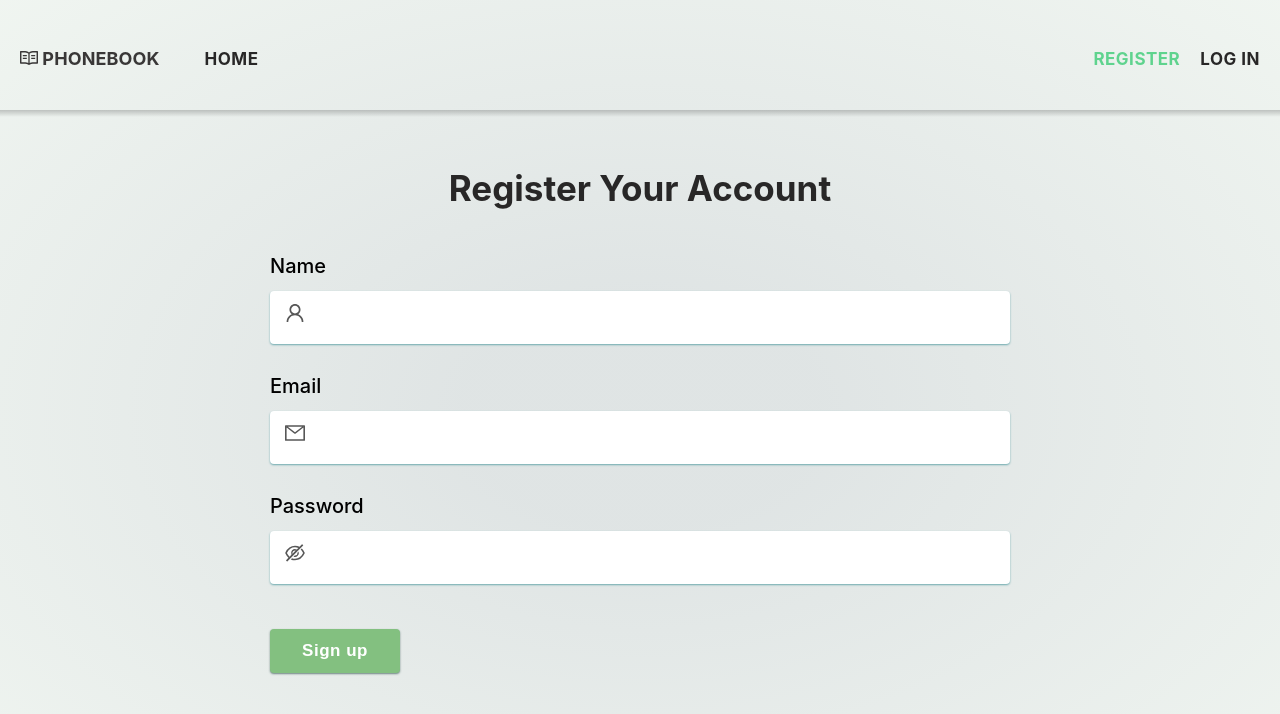
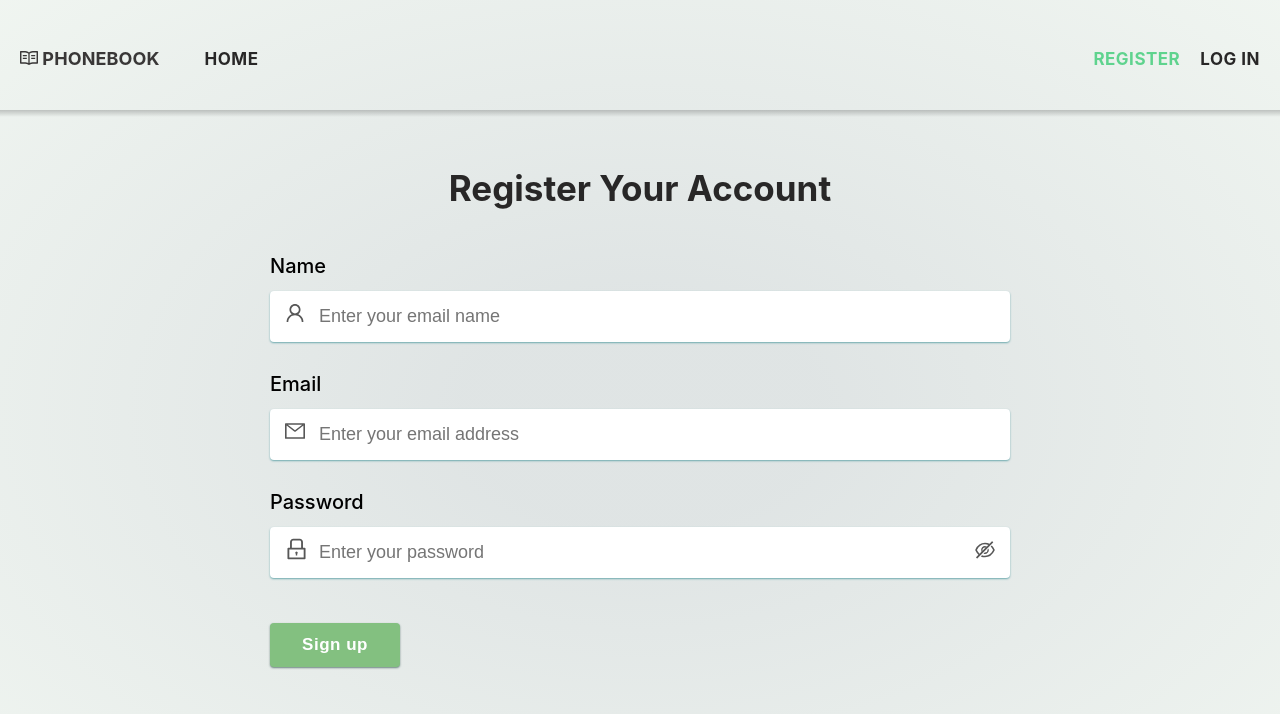
Before and after one commit to GabriellaMar/goit-react-hw-08-phonebook, a React (Create React App) app: page /goit-react-hw-08-phonebook/register in a window 1280 px wide. Shown: the top 714 px of the page. Built offline with nearby package versions, Linux system fonts and the light colour scheme.

Commit message:
did password visibality

```diff
--- a/src/components/Filter/Filter.jsx
+++ b/src/components/Filter/Filter.jsx
@@ -21,6 +21,7 @@ export const Filter = ({ filter }) => {
                 type="text"
                 name="filter"
                 title="Name may contain only letters, apostrophe, dash and spaces. For example Adrian, Jacob Mercer, Charles de Batz de Castelmore d'Artagnan"
+                placeholder='Name'
                 required
                 value={filter}
                 onChange={handleFilterChange}
--- a/src/components/LoginForm/LoginForm.jsx
+++ b/src/components/LoginForm/LoginForm.jsx
@@ -1,12 +1,15 @@
 import { useDispatch } from 'react-redux'
 import { loginUserThunk } from 'redux/operations'
 // import styles from './LoginForm.module.css'
-import { MailOutlined, EyeInvisibleOutlined } from '@ant-design/icons';
+import { MailOutlined, EyeInvisibleOutlined, LockOutlined, EyeOutlined } from '@ant-design/icons';
 import { FormInput, StyedFormTitle, StyledLoginBtn, StyledLoginForm, StyledLoginFormLabel } from './LoginForm.styled';
+import { useState } from 'react';
 
 
 
 export const LoginForm = () => {
+   const [showPassword, setShowPassword] = useState(false);
+
    const dispatch = useDispatch()
    const handleSubmit = (e) => {
       e.preventDefault()
@@ -17,6 +20,10 @@ export const LoginForm = () => {
       }))
       form.reset();
    }
+
+   const togglePasswordVisibility = () => {
+      setShowPassword(!showPassword);
+    };
 
    return (
       <div className='loginContainer'>
@@ -29,15 +36,19 @@ export const LoginForm = () => {
                <FormInput
                   type="email"
                   name="userEmail"
+                  placeholder='Enter your email address'
                   required
                />
             </StyledLoginFormLabel>
             <StyledLoginFormLabel >
                Password
-               <EyeInvisibleOutlined className='formIcon' />
+               <LockOutlined className='formIcon'  style={{ fontSize: 23 }} />
+            {showPassword ? ( <EyeOutlined className='passwordIcon' onClick={togglePasswordVisibility} />
+            ) : (  <EyeInvisibleOutlined  onClick={togglePasswordVisibility} className='passwordIcon' />)}
                <FormInput
-                  type="password"
+                  type={showPassword ? 'text' : 'password'}
                   name="userPassword"
+                  placeholder='Enter your password'
                   required
                />
             </StyledLoginFormLabel>
--- a/src/components/LoginForm/LoginForm.styled.js
+++ b/src/components/LoginForm/LoginForm.styled.js
@@ -8,6 +8,8 @@ export const StyledLoginForm = styled.form`
     /* max-width: 380px; */
     height: 300px;
     margin: 0 auto;
+    padding-left: 15px;
+    padding-right:15px;
 
     @media screen and (min-width: 768px){
     width: 740px;
@@ -40,9 +42,18 @@ position: relative;
         color: rgb(87, 87, 87);
     }
 
+    .passwordIcon{
+        position: absolute;
+        right: 15px;
+        top: 60px;
+        transform: translateY(-50%);
+        color: rgb(87, 87, 87);
+        font-size: '30px';
+    }
+
 `
 export const FormInput = styled.input`
-font-size: 20px;
+font-size: 18px;
     padding: 13px 13px 13px 47px;
     margin-top: 8px;
     border-radius: 4px;
--- a/src/components/RegistrationForm/RegistrationForm.jsx
+++ b/src/components/RegistrationForm/RegistrationForm.jsx
@@ -2,10 +2,12 @@
 import { useDispatch } from 'react-redux'
 import { registerUserThunk } from 'redux/operations'
 // import styles from './RegistrationForm.module.css'
-import { UserOutlined, MailOutlined, EyeInvisibleOutlined } from '@ant-design/icons';
+import { UserOutlined, MailOutlined, EyeInvisibleOutlined, EyeOutlined, LockOutlined } from '@ant-design/icons';
 import { FormInput, StyedFormTitle, StyledLoginBtn, StyledLoginForm, StyledLoginFormLabel } from 'components/LoginForm/LoginForm.styled';
+import { useState } from 'react';
 
 export const RegistrationForm = () => {
+   const [showPassword, setShowPassword] = useState(false);
    const dispatch = useDispatch()
 
    const handleSubmit = (e) => {
@@ -22,6 +24,10 @@ export const RegistrationForm = () => {
       form.reset();
    }
 
+   const togglePasswordVisibility = () => {
+      setShowPassword(!showPassword);
+    };
+
    return <div >
       <StyedFormTitle >Register Your Account</StyedFormTitle>
       <StyledLoginForm
@@ -32,6 +38,7 @@ export const RegistrationForm = () => {
             <FormInput className='registrationInput'
                type="text"
                name="userName"
+               placeholder='Enter your email name'
                required
             />
          </StyledLoginFormLabel>
@@ -41,17 +48,23 @@ export const RegistrationForm = () => {
             <FormInput className='registrationInput'
                type="email"
                name="userEmail"
+               placeholder='Enter your email address'
                required
             />
          </StyledLoginFormLabel>
          <StyledLoginFormLabel >
             Password
-            <EyeInvisibleOutlined  className='formIcon' />
+            <LockOutlined className='formIcon'  style={{ fontSize: 23 }} />
+            {showPassword ? ( <EyeOutlined className='passwordIcon' onClick={togglePasswordVisibility} />
+            ) : (  <EyeInvisibleOutlined  onClick={togglePasswordVisibility} className='passwordIcon' />)}
+
             <FormInput className='registrationInput'
-               type="password"
+               // type="password"
+               type={showPassword ? 'text' : 'password'}
                name="userPassword"
                required
                minLength={7}
+               placeholder='Enter your password'
             />
          </StyledLoginFormLabel>
          < StyledLoginBtn type="submit">Sign up</ StyledLoginBtn>
```
